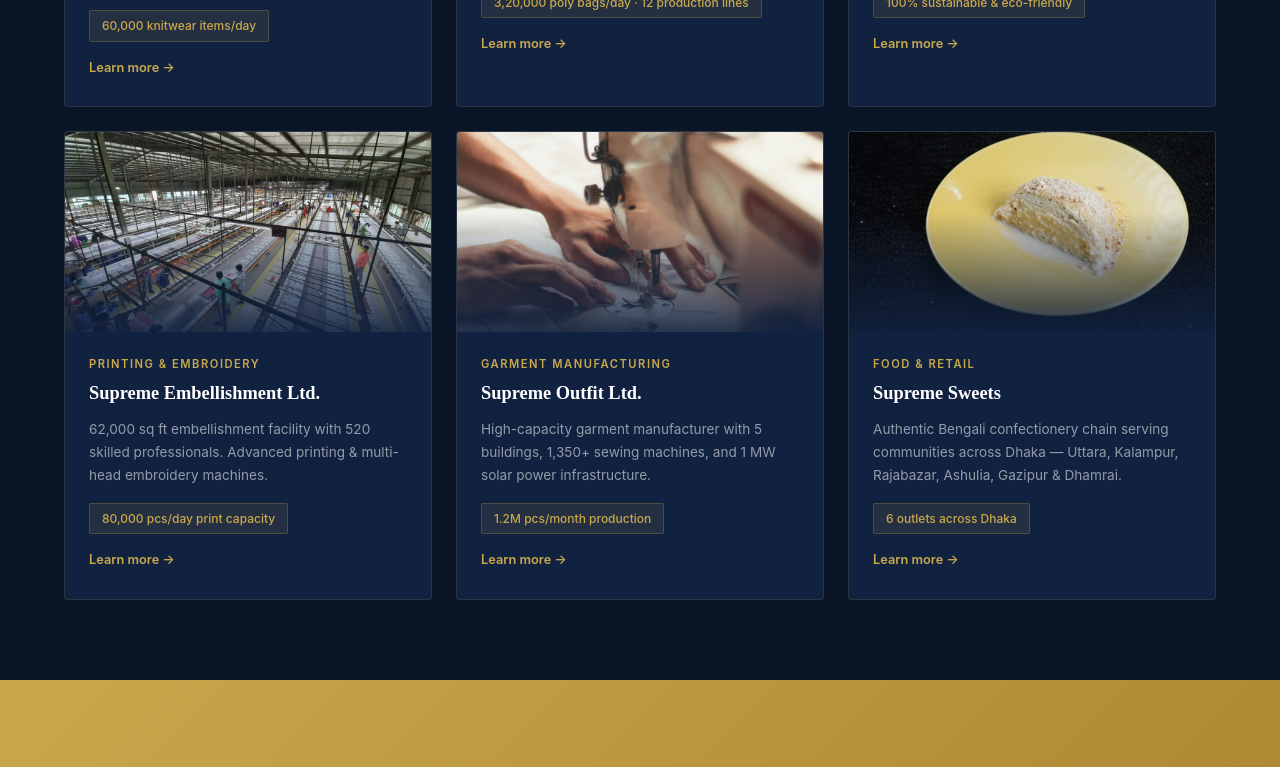
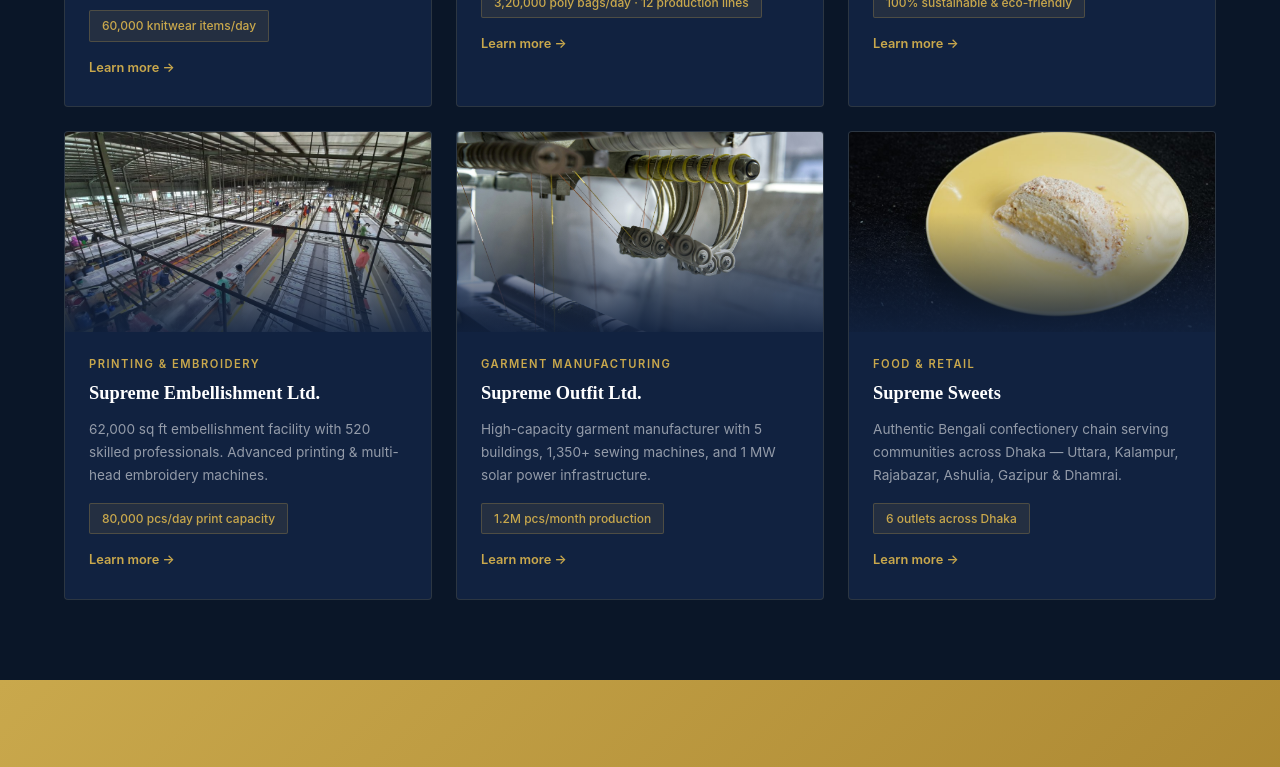
Before and after one commit to ratulsarker/supreme-group, a Next.js app: page / in a window 1280 px wide. Shown: the part 1790-2557 px from the top of the page. Built offline with nearby package versions, Linux system fonts and the light colour scheme.

Commit message:
Fix: Outfit page image changed to factory machinery photo per feedback

```diff
--- a/app/outfit/page.tsx
+++ b/app/outfit/page.tsx
@@ -12,7 +12,7 @@
     <>
       {/* HERO */}
       <section style={{ position: "relative", minHeight: "70vh", display: "flex", alignItems: "center", overflow: "hidden" }}>
-        <Image src="/images/stitch-factory-1.png" alt="Supreme Outfit Factory" fill priority style={{ objectFit: "cover" }} />
+        <Image src="/images/stitch-cta-bg.jpg" alt="Supreme Outfit Factory" fill priority style={{ objectFit: "cover" }} />
         <div style={{ position: "absolute", inset: 0, background: "linear-gradient(135deg, rgba(10,22,40,0.9) 0%, rgba(10,22,40,0.6) 100%)" }} />
         <div className="container" style={{ position: "relative", zIndex: 1, paddingTop: "100px" }}>
           <div style={{ fontSize: "0.75rem", color: "#C9A84C", fontWeight: 700, letterSpacing: "2.5px", textTransform: "uppercase", marginBottom: "12px" }}>
--- a/app/page.tsx
+++ b/app/page.tsx
@@ -41,7 +41,7 @@
   },
   {
     href: "/outfit",
-    image: "/images/stitch-bg-slideshow.jpg",
+    image: "/images/stitch-cta-bg.jpg",
     name: "Supreme Outfit Ltd.",
     category: "Garment Manufacturing",
     description: "High-capacity garment manufacturer with 5 buildings, 1,350+ sewing machines, and 1 MW solar power infrastructure.",
```
